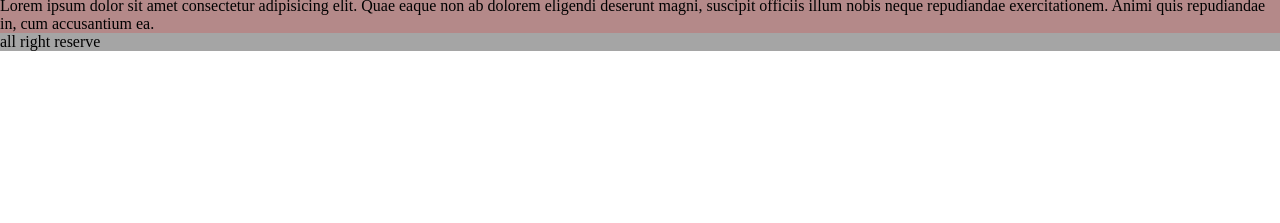
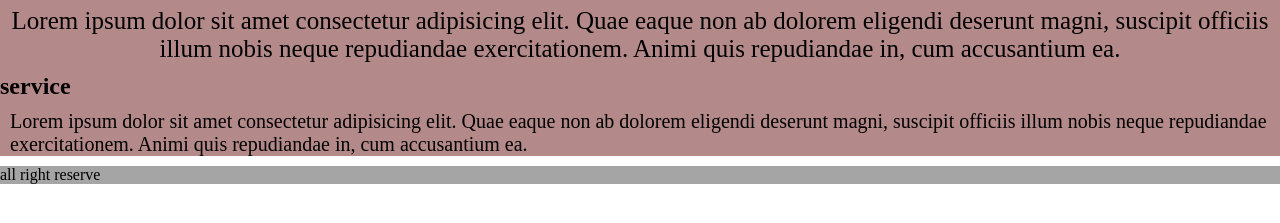
Before and after one commit to sheikhhasan124/SASS-Practice, a plain HTML site: page index.html in a window 1280 px wide. Shown: the part 173-396 px from the top of the page. Drawn offline with Linux system fonts and the light colour scheme.

Commit message:
mixin includs

```diff
--- a/index.html
+++ b/index.html
@@ -23,6 +23,10 @@
        <h2>about</h2>
        <p>Lorem ipsum dolor sit amet consectetur adipisicing elit. Quae eaque non ab dolorem eligendi deserunt magni, suscipit officiis illum nobis neque repudiandae exercitationem. Animi quis repudiandae in, cum accusantium ea.</p>
        </section>
+       <section id="service">
+       <h2>service</h2>
+       <p>Lorem ipsum dolor sit amet consectetur adipisicing elit. Quae eaque non ab dolorem eligendi deserunt magni, suscipit officiis illum nobis neque repudiandae exercitationem. Animi quis repudiandae in, cum accusantium ea.</p>
+       </section>
     </main>
     <footer>
         <p>all right reserve</p>
--- a/style/demo.scss
+++ b/style/demo.scss
@@ -30,8 +30,18 @@ nav{
     }
 }
 
+@mixin para-style($size, $style) {
+    font-size: $size;
+    text-align: $style;
+    margin: 10px
+}
 
-
+#about p{
+    @include para-style(25px, center);
+}
+#service p{
+    @include para-style(20px, left);
+}
 
 
 main{
```
Also changed, not shown: style/demo.css, 2 other files.
